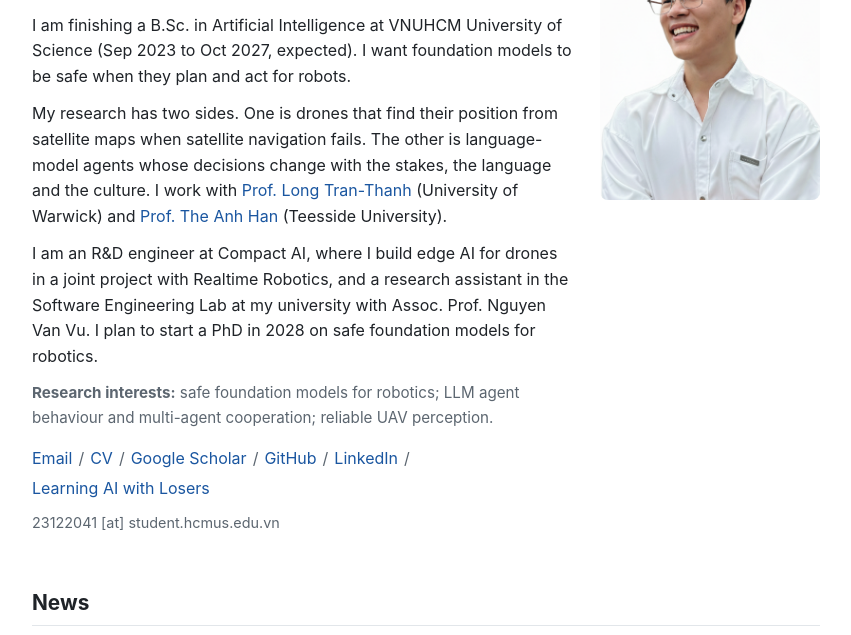
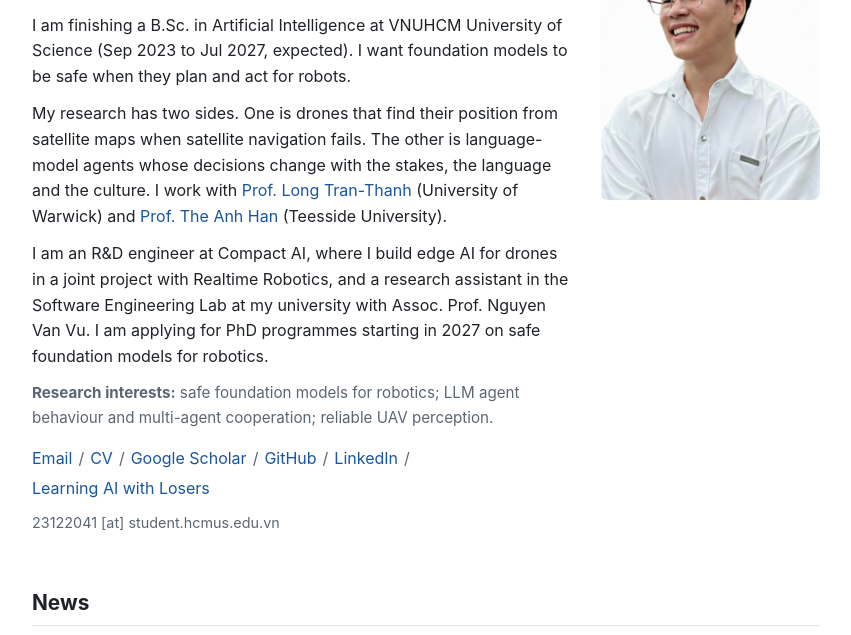
Before and after one commit to technoob05/technoob05.github.io, a plain HTML site: page index.html in a window 1280 px wide. Shown: the part 137-772 px from the top of the page, without its empty margins (214-1065 px from the left). Drawn offline with Linux system fonts and the light colour scheme.

Commit message:
Expected graduation July 2027; PhD start 2027

```diff
--- a/index.html
+++ b/index.html
@@ -95,9 +95,9 @@ footer { max-width: 820px; margin: 0 auto; padding: 16px 16px 48px; color: var(-
   <div>
     <h1>Dao Sy Duy Minh</h1>
     <p class="sub">Final-year AI undergraduate, VNUHCM University of Science, Ho Chi Minh City, Vietnam</p>
-    <p>I am finishing a B.Sc. in Artificial Intelligence at VNUHCM University of Science (Sep 2023 to Oct 2027, expected). I want foundation models to be safe when they plan and act for robots.</p>
+    <p>I am finishing a B.Sc. in Artificial Intelligence at VNUHCM University of Science (Sep 2023 to Jul 2027, expected). I want foundation models to be safe when they plan and act for robots.</p>
     <p>My research has two sides. One is drones that find their position from satellite maps when satellite navigation fails. The other is language-model agents whose decisions change with the stakes, the language and the culture. I work with <a href="https://warwick.ac.uk/fac/sci/dcs/people/long_tran-thanh/">Prof. Long Tran-Thanh</a> (University of Warwick) and <a href="https://research.tees.ac.uk/en/persons/the-anh-han/">Prof. The Anh Han</a> (Teesside University).</p>
-    <p>I am an R&amp;D engineer at Compact AI, where I build edge AI for drones in a joint project with Realtime Robotics, and a research assistant in the Software Engineering Lab at my university with Assoc. Prof. Nguyen Van Vu. I plan to start a PhD in 2028 on safe foundation models for robotics.</p>
+    <p>I am an R&amp;D engineer at Compact AI, where I build edge AI for drones in a joint project with Realtime Robotics, and a research assistant in the Software Engineering Lab at my university with Assoc. Prof. Nguyen Van Vu. I am applying for PhD programmes starting in 2027 on safe foundation models for robotics.</p>
     <p class="interests"><strong>Research interests:</strong> safe foundation models for robotics; LLM agent behaviour and multi-agent cooperation; reliable UAV perception.</p>
     <ul class="links" aria-label="Links">
       <li><a href="mailto:23122041@student.hcmus.edu.vn">Email</a></li>
@@ -229,7 +229,7 @@ footer { max-width: 820px; margin: 0 auto; padding: 16px 16px 48px; color: var(-
 <ul class="plain exp">
   <li><strong>R&amp;D Engineer</strong>, Compact AI, Ho Chi Minh City. Edge AI for drones, in a joint project with Realtime Robotics<span class="when">Feb 2026 to present</span></li>
   <li><strong>Research Assistant</strong>, Software Engineering Lab, VNUHCM University of Science, with Assoc. Prof. Nguyen Van Vu<span class="when">2026 to present</span></li>
-  <li><strong>B.Sc. in Artificial Intelligence</strong>, VNUHCM University of Science<span class="when">Sep 2023 to Oct 2027 (expected)</span></li>
+  <li><strong>B.Sc. in Artificial Intelligence</strong>, VNUHCM University of Science<span class="when">Sep 2023 to Jul 2027 (expected)</span></li>
 </ul>
 
 <h2 id="community">Community</h2>
```
Also changed, not shown: 3 other files.
